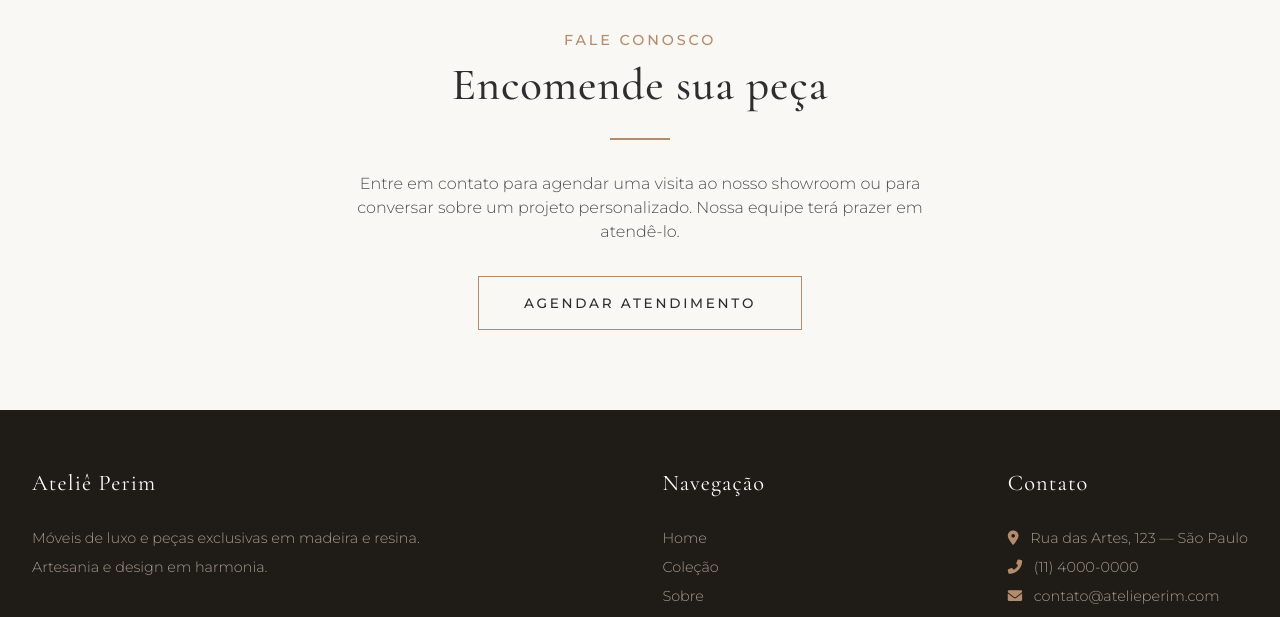
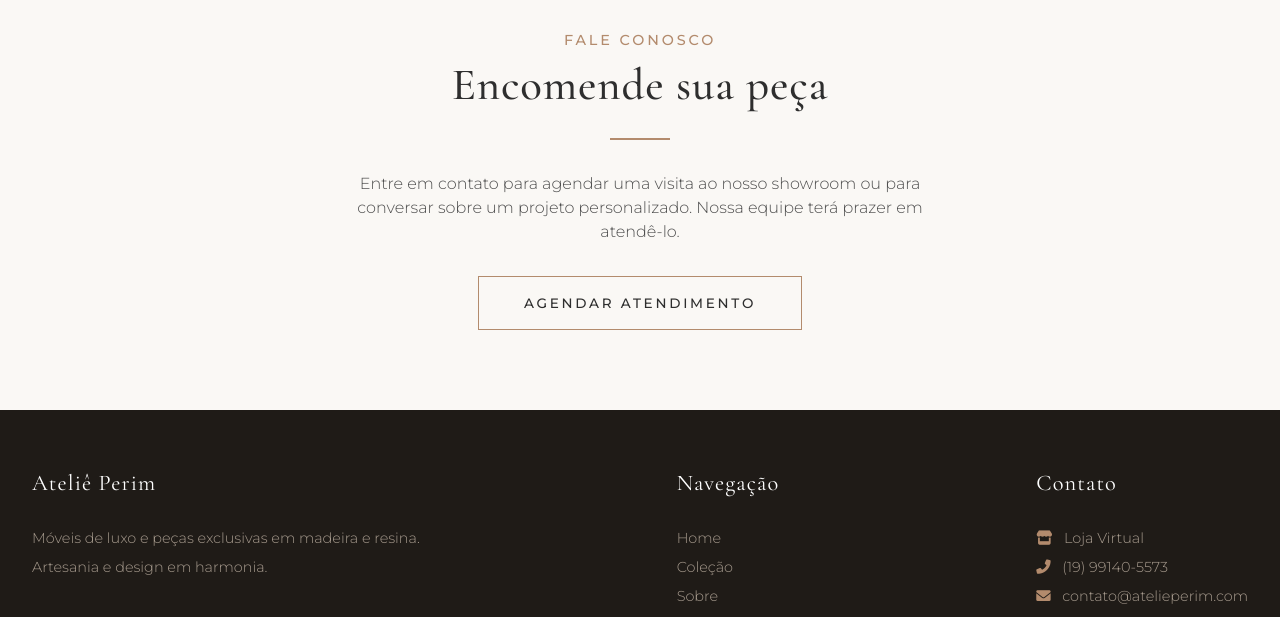
Before and after one commit to gabrielmaximo1977-dev/atelie-perim-01, a plain HTML site: page index.html in a window 1280 px wide. Shown: the part 2992-3609 px from the top of the page. Drawn offline with nearby package versions, Linux system fonts and the light colour scheme.

Commit message:
Update index.html

```diff
--- a/index.html
+++ b/index.html
@@ -17,28 +17,21 @@
     header { position: fixed; top: 0; left: 0; width: 100%; background-color: rgba(255, 255, 255, 0.92); backdrop-filter: blur(8px); box-shadow: 0 4px 20px rgba(0, 0, 0, 0.03); z-index: 1000; padding: 0.8rem 0; transition: all 0.3s ease; }
     .header-content { display: flex; justify-content: space-between; align-items: center; }
 
-    /* DESTAQUE NO NOME ATELIÊ PERIM */
+    /* NOME DESTACADO */
     .logo {
       font-family: 'Cormorant Garamond', serif;
       font-size: 2.3rem;
       font-weight: 700;
       letter-spacing: 0.15em;
       text-transform: uppercase;
-
-      /* Efeito de gradiente dourado */
       background: linear-gradient(135deg, #3a2c1f 0%, #b38b6d 50%, #d4af37 100%);
       -webkit-background-clip: text;
       -webkit-text-fill-color: transparent;
       background-clip: text;
-
-      /* Sombra sutil para dar profundidade */
       text-shadow: 1px 1px 2px rgba(0,0,0,0.05);
       transition: transform 0.3s ease;
     }
-
-    .logo:hover {
-      transform: scale(1.02);
-    }
+    .logo:hover { transform: scale(1.02); }
 
     nav ul { display: flex; gap: 2.5rem; list-style: none; }
     nav a { text-decoration: none; color: #3a2c1f; font-size: 0.85rem; font-weight: 500; letter-spacing: 0.1em; text-transform: uppercase; transition: color 0.3s; position: relative; }
@@ -119,7 +112,7 @@
       .testimonial blockquote { font-size: 1.6rem; }
       .footer-content { flex-direction: column; gap: 2rem; }
       .about-img { height: 300px; }
-      .logo { font-size: 1.8rem; } /* Ajuste do tamanho no mobile */
+      .logo { font-size: 1.8rem; }
     }
     @media (max-width: 480px) {
       .container { padding: 0 1.2rem; }
@@ -254,8 +247,10 @@
         </div>
         <div class="footer-col">
           <h4>Contato</h4>
-          <p><i class="fas fa-map-marker-alt" style="margin-right: 8px; color: #b38b6d;"></i> Rua das Artes, 123 — São Paulo</p>
-          <p><i class="fas fa-phone-alt" style="margin-right: 8px; color: #b38b6d;"></i> (11) 4000-0000</p>
+          <!-- ENDEREÇO ATUALIZADO AQUI -->
+          <p><i class="fas fa-store" style="margin-right: 8px; color: #b38b6d;"></i> Loja Virtual</p>
+          <!-- NÚMERO ATUALIZADO -->
+          <p><i class="fas fa-phone-alt" style="margin-right: 8px; color: #b38b6d;"></i> (19) 99140-5573</p>
           <p><i class="fas fa-envelope" style="margin-right: 8px; color: #b38b6d;"></i> contato@atelieperim.com</p>
           <div class="social-icons">
             <a href="#"><i class="fab fa-instagram"></i></a>
```
